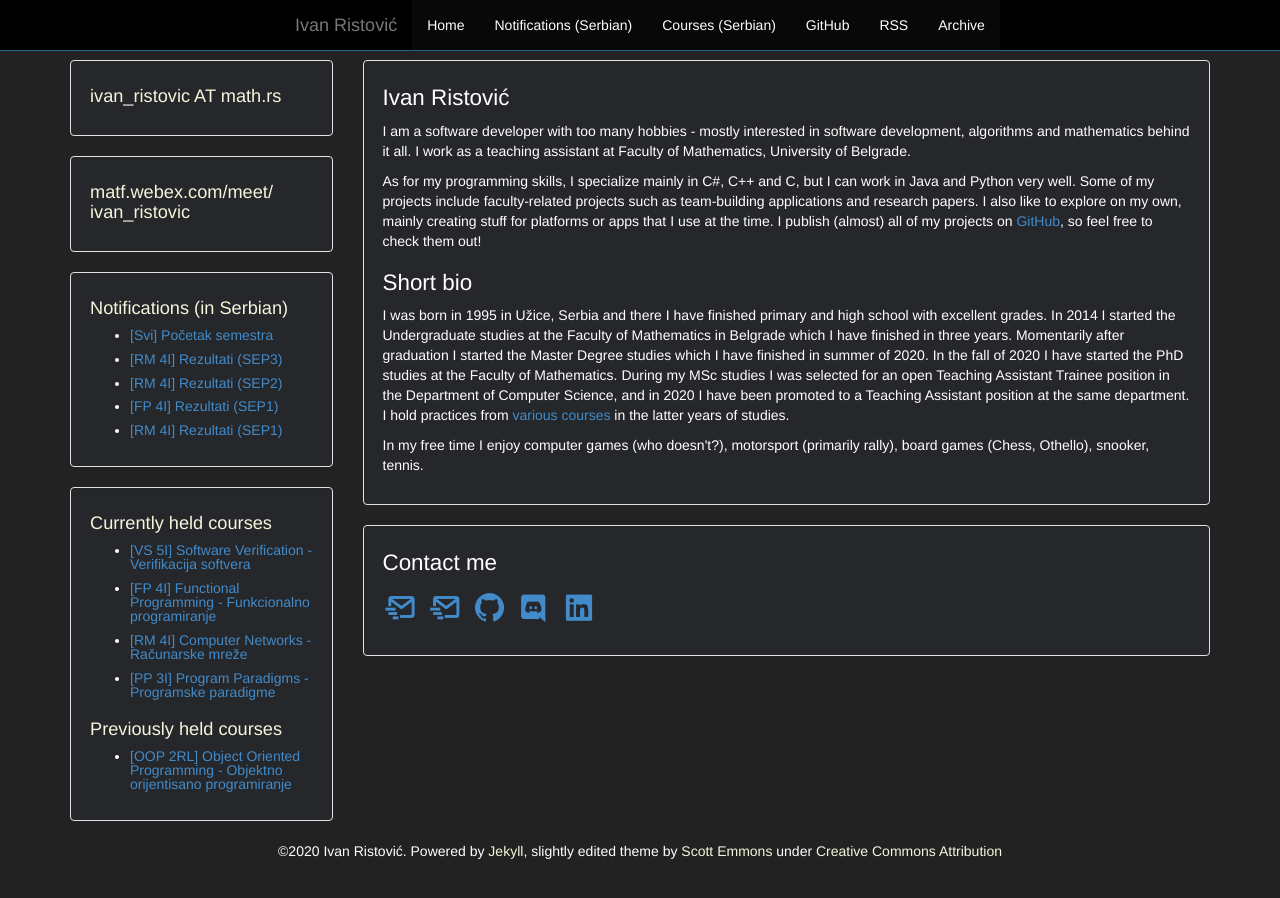
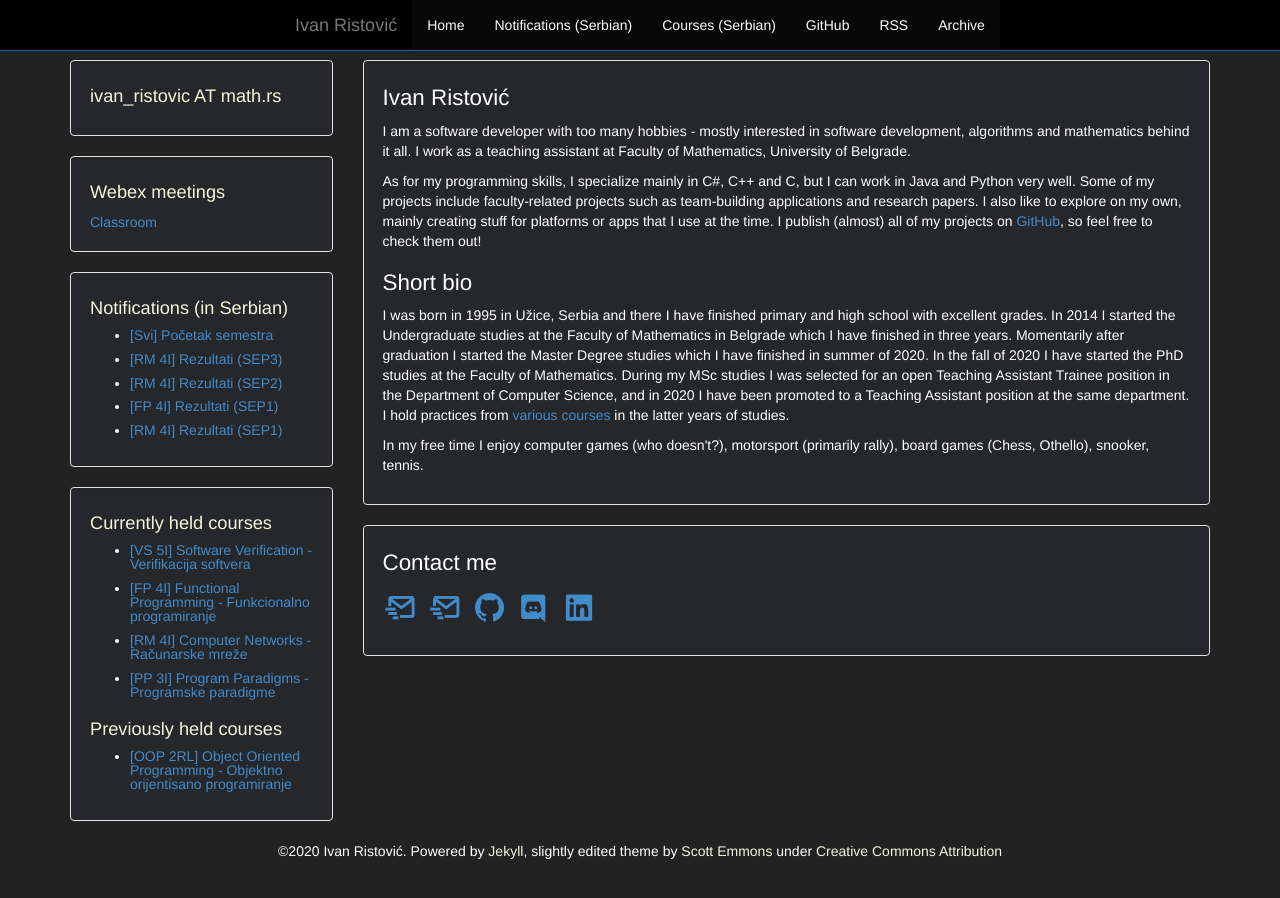
Before and after one commit to ivan-ristovic/ivan-ristovic.github.io, a Jekyll site: the page built from index.html, in a window 1280 px wide and 931 px high. Shown: the top 898 px of the window. Built offline with Jekyll 4.4.1, drawn with Linux system fonts in a browser that asks for light colours.

Commit message:
Fix webex

```diff
--- a/_includes/sidebar.html
+++ b/_includes/sidebar.html
@@ -4,7 +4,8 @@
 
 <!-- TODO remove -->
 <div class="sidebar well">
-  <h1>matf.webex.com/meet/<br/>ivan_ristovic</h1>
+  <h1>Webex meetings</h1>
+  <a href='https://matf.webex.com/meet/ivan_ristovic'>Classroom</a>
 </div>
 
 <div class="sidebar well">
```
